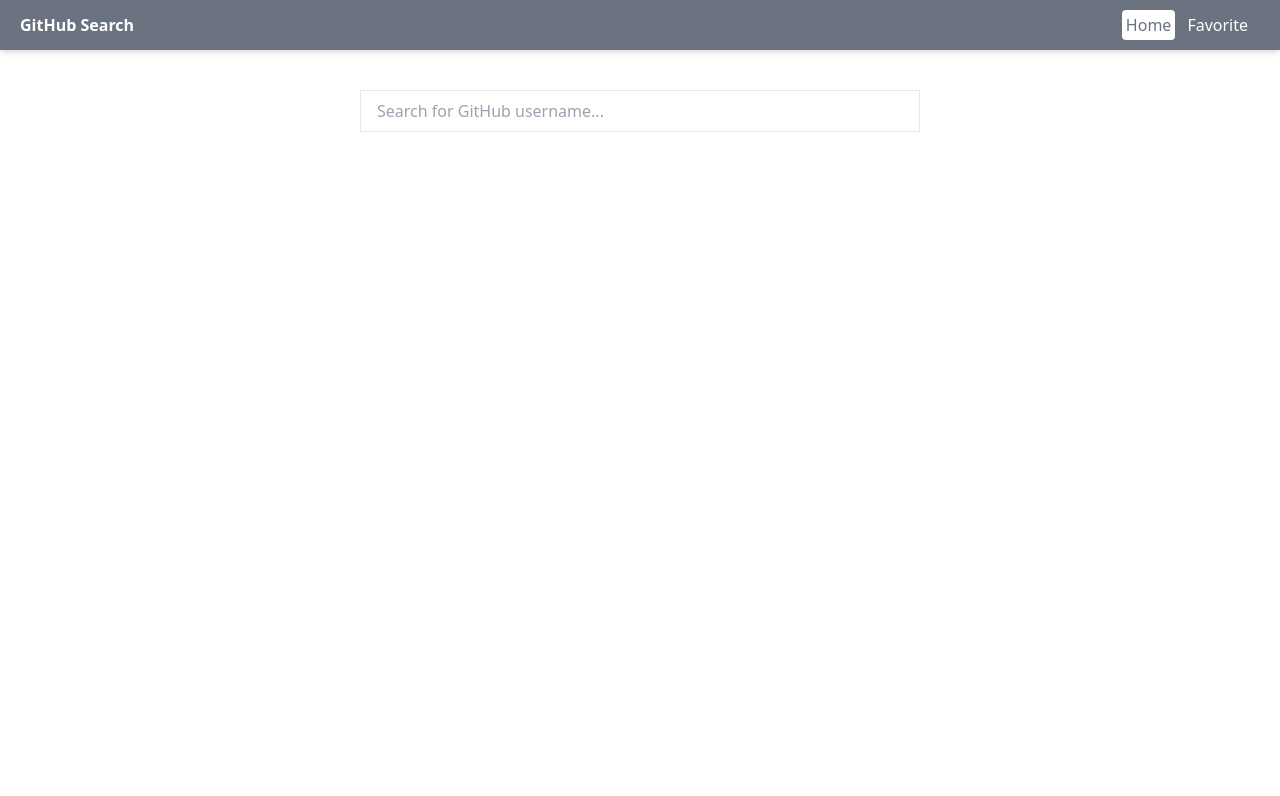
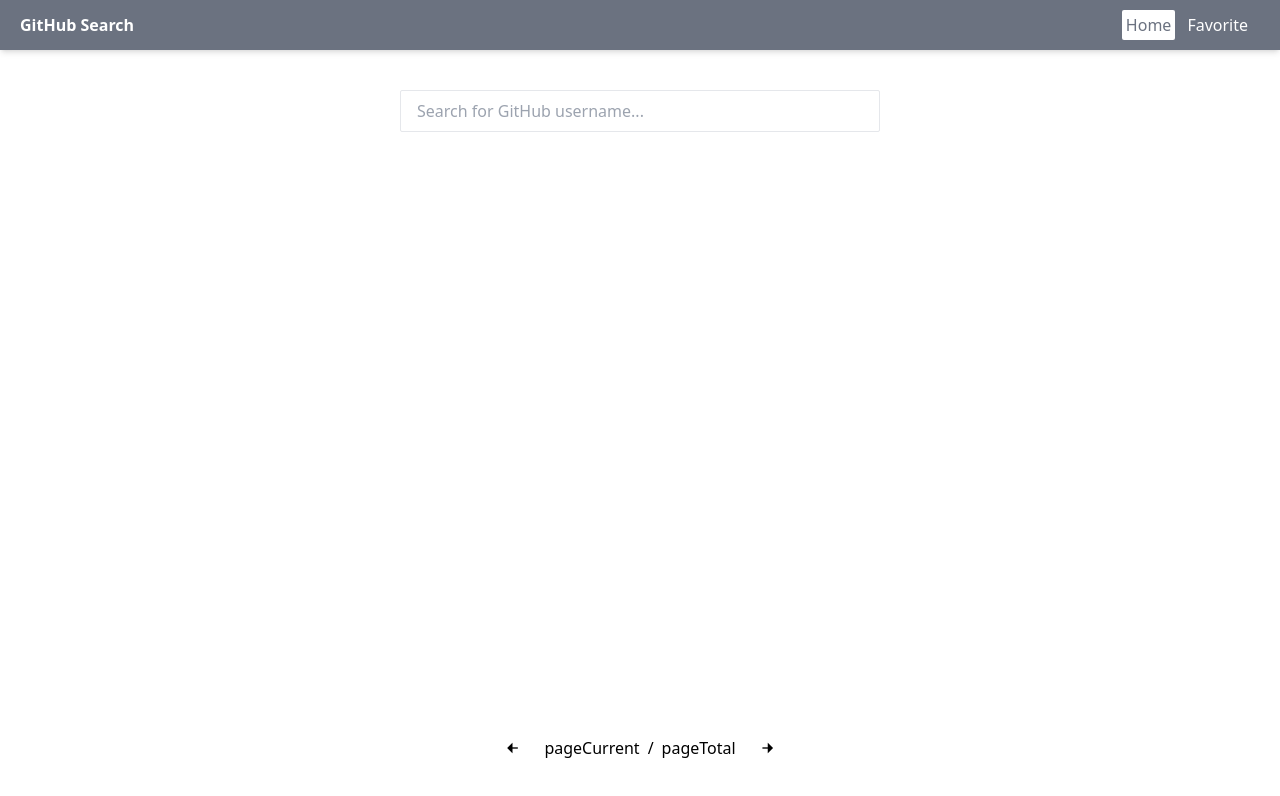
Before and after one commit to Oreada/react-advanced-github, a React (Create React App) app: page / in a window 1280 px wide. Shown: the top 796 px of the page. Built offline with nearby package versions, Linux system fonts and the light colour scheme.

Commit message:
feat: add styles

```diff
--- a/src/components/Navigation.tsx
+++ b/src/components/Navigation.tsx
@@ -2,16 +2,16 @@ import { NavLink } from "react-router-dom";
 
 export function Navigation() {
 	return (
-		<nav className="flex justify-between items-center h-[50px] px-5 shadow-md bg-gray-500 text-white">
+		<nav className="flex justify-between items-center min-h-[50px] px-5 shadow-md bg-gray-500 text-white">
 			<h3 className="font-bold">GitHub Search</h3>
 			<span>
 				<NavLink to='/' end
-					className={({ isActive }) => (isActive ? 'bg-white text-gray-500 rounded mr-2 p-1' : 'mr-2 p-1')}
+					className={({ isActive }) => (isActive ? 'bg-white rounded-sm text-gray-500 mr-2 p-1' : 'mr-2 p-1')}
 				>
 					Home
 				</NavLink>
 				<NavLink to='/favorite'
-					className={({ isActive }) => (isActive ? 'bg-white text-gray-500 rounded mr-2 p-1' : 'mr-2 p-1')}
+					className={({ isActive }) => (isActive ? 'bg-white rounded-sm text-gray-500 mr-2 p-1' : 'mr-2 p-1')}
 				>
 					Favorite
 				</NavLink>
--- a/src/components/RepoCard.tsx
+++ b/src/components/RepoCard.tsx
@@ -22,7 +22,7 @@ export function RepoCard({ repo }: RepoCardProps) {
 	};
 
 	return (
-		<div className="border py-3 px-5 rounded mb-2 hover:shadow-md hover:bg-gray-100 transition-all">
+		<div className="border py-3 px-5 rounded-sm hover:shadow-md hover:bg-gray-100 transition-all">
 			<a href={repo.html_url} target="_blank" rel="noreferrer" className="relative">
 				<h2 className="text-large font-bold">{repo.full_name}</h2>
 				<p className="text-sm">
--- a/src/pages/HomePage.tsx
+++ b/src/pages/HomePage.tsx
@@ -1,7 +1,15 @@
 import { useEffect, useState } from "react";
 import { RepoCard } from "../components/RepoCard";
 import { useDebounce } from "../customHooks/debounce";
-import { useLazyGetUserReposQuery, useSearchUsersQuery } from "../store/github/github.api"
+import { useLazyGetUserReposQuery, useSearchUsersQuery } from "../store/github/github.api";
+
+const root = document.querySelector('#root');
+(root as HTMLDivElement).style.height = '100%';
+(root as HTMLDivElement).style.display = 'flex';
+(root as HTMLDivElement).style.flexDirection = 'column';
+document.body.style.height = '100%';
+const html = document.querySelector('html');
+(html as HTMLElement).style.height = '100%';
 
 export function HomePage() {
 	const [search, setSearch] = useState('');
@@ -35,14 +43,14 @@ export function HomePage() {
 	};
 
 	return (
-		<div className="pt-10 mx-auto h-full w-full">
+		<div className="flex-auto pt-10 h-full w-full">
 			{isError && <p className="text-center text-red-600 mb-10">Something went wrong!</p>}
 
-			<div className="flex justify-center">
-				<div className="relative w-[560px]">
+			<div className="flex flex-col justify-center items-center gap-4 min-h-full">
+				<div className="relative w-[480px] flex-auto flex flex-col gap-4">
 					<input
 						type="text"
-						className="border py-2 px-4 w-full h-[42px] mb-2"
+						className="border rounded-sm py-2 px-4 w-full h-[42px]"
 						placeholder="Search for GitHub username..."
 						value={search}
 						onChange={handleChange}
@@ -62,7 +70,7 @@ export function HomePage() {
 						))}
 					</ul>}
 
-					<div className="container">
+					<div className="container flex flex-col justify-center gap-2">
 						{areReposLoading && <p className="text-center">Repos are loading...</p>}
 
 						{repositories?.map((repo) => (
@@ -70,6 +78,16 @@ export function HomePage() {
 						))}
 					</div>
 				</div>
+
+				<div className="flex flex-row justify-center items-center gap-6 pb-10">
+					<i className="ri-arrow-left-fill"></i>
+					<div className="flex flex-row justify-center items-center gap-2">
+						<span className="">pageCurrent</span>
+						<span className="">/</span>
+						<span className="">pageTotal</span>
+					</div>
+					<i className="ri-arrow-right-fill"></i>
+				</div>
 			</div>
 		</div>
 	)
--- a/src/store/github/github.api.ts
+++ b/src/store/github/github.api.ts
@@ -24,6 +24,10 @@ export const githubApi = createApi({
 		getUserRepos: build.query<IRepo[], string>({
 			query: (username: string) => ({
 				url: `users/${username}/repos`,
+				params: {
+					per_page: 10,
+					page: 2,
+				}
 			}),
 		}),
 	})
```
